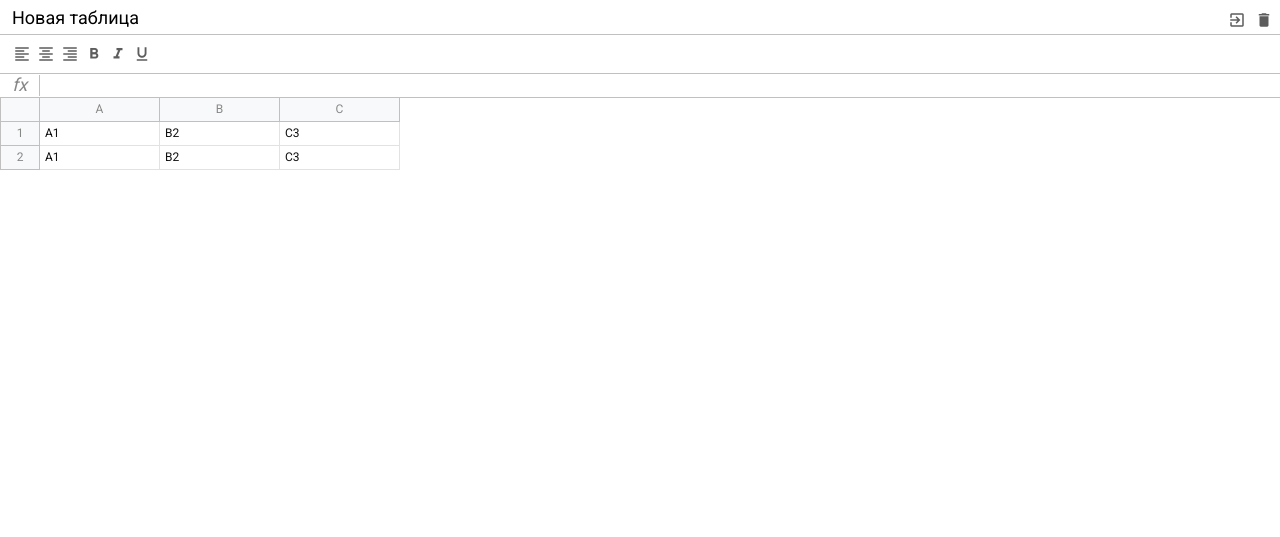
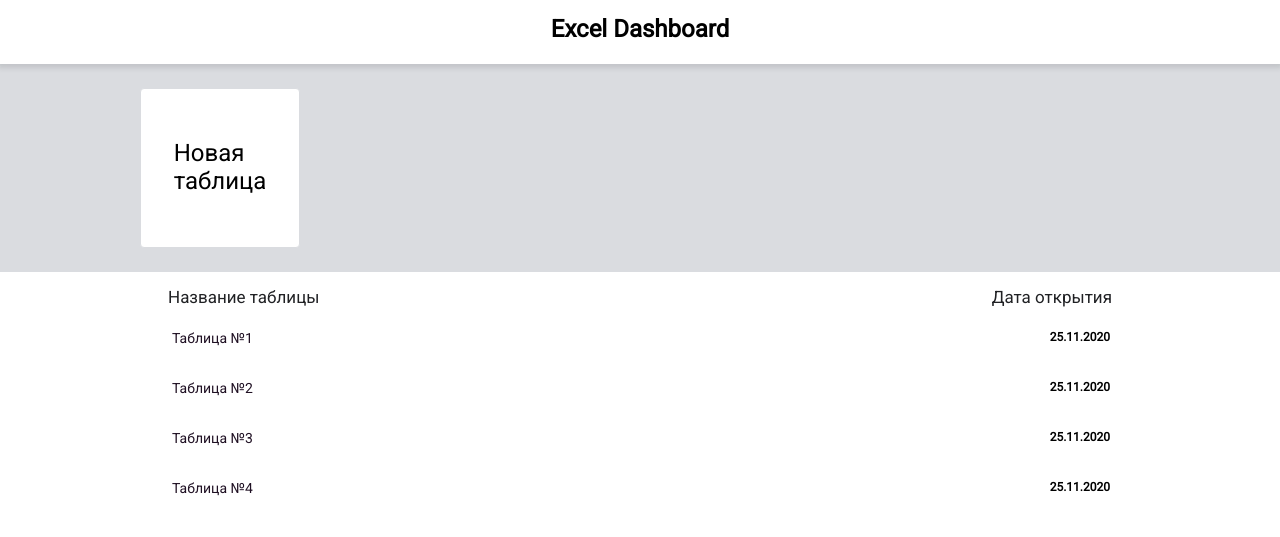
Before and after one commit to nepridumalnik/excel-js, a website built with webpack: page src/index.html in a window 1280 px wide. Built offline with nearby package versions, Linux system fonts and the light colour scheme.

Commit message:
Добавлена вторая страница сайта (список файлов)

```diff
--- a/src/index.html
+++ b/src/index.html
@@ -12,72 +12,43 @@
   </head>
   <body>
     <div id="app" class="container">
-      <div class="excel">
-        <div class="excel__header">
-          <input type="text" class="input" value="Новая таблица" />
-          <div>
-            <div class="button">
-              <i class="material-icons">exit_to_app</i>
-            </div>
-            <div class="button">
-              <i class="material-icons">delete</i>
-            </div>
+      <div class="db">
+        <div class="db__header">
+          <h1>Excel Dashboard</h1>
+        </div>
+
+        <div class="db__new">
+          <div class="db__view">
+            <a href="#" class="db__create">
+              Новая <br />
+              таблица</a
+            >
           </div>
         </div>
 
-        <div class="excel__toolbar">
-          <div class="button">
-            <i class="material-icons">format_align_left</i>
+        <div class="db__table db__view">
+          <div class="db__list-header">
+            <span>Название таблицы</span>
+            <span>Дата открытия</span>
           </div>
-          <div class="button">
-            <i class="material-icons">format_align_center</i>
-          </div>
-          <div class="button">
-            <i class="material-icons">format_align_right</i>
-          </div>
-          <div class="button">
-            <i class="material-icons">format_bold</i>
-          </div>
-          <div class="button">
-            <i class="material-icons">format_italic</i>
-          </div>
-          <div class="button">
-            <i class="material-icons">format_underlined</i>
-          </div>
-        </div>
-
-        <div class="excel__formula">
-          <div class="info">fx</div>
-          <div class="input" contenteditable spellcheck="false"></div>
-        </div>
-
-        <div class="excel__table">
-          <div class="row">
-            <div class="row-info"></div>
-            <div class="row-data">
-              <div class="column">A</div>
-              <div class="column">B</div>
-              <div class="column">C</div>
-            </div>
-          </div>
-          <div class="row">
-            <div class="row-info">1</div>
-              <div class="row-data">
-                <div class="cell" contenteditable="true">A1</div>
-                <div class="cell" contenteditable="true">B2</div>
-                <div class="cell" contenteditable="true">C3</div>
-              </div>
-            </div>
-            <div class="row">
-              <div class="row-info">2</div>
-                <div class="row-data">
-                  <div class="cell" contenteditable="true">A1</div>
-                  <div class="cell" contenteditable="true">B2</div>
-                  <div class="cell" contenteditable="true">C3</div>
-                </div>
-              </div>
-            </div>
-          </div>
+          <ul class="db__list">
+            <li class="db__record">
+              <a href="#">Таблица №1</a>
+              <strong>25.11.2020</strong>
+            </li>
+            <li class="db__record">
+              <a href="#">Таблица №2</a>
+              <strong>25.11.2020</strong>
+            </li>
+            <li class="db__record">
+              <a href="#">Таблица №3</a>
+              <strong>25.11.2020</strong>
+            </li>
+            <li class="db__record">
+              <a href="#">Таблица №4</a>
+              <strong>25.11.2020</strong>
+            </li>
+          </ul>
         </div>
       </div>
     </div>
--- a/src/scss/_mixins.scss
+++ b/src/scss/_mixins.scss
@@ -20,3 +20,9 @@
     cursor: pointer;
   }
 }
+
+@mixin clear-list() {
+  list-style: none;
+  padding: 0;
+  margin: 0;
+}
--- a/src/scss/_variables.scss
+++ b/src/scss/_variables.scss
@@ -5,3 +5,4 @@ $formula-height: 24px;
 $info-cell-width: 40px;
 $row-height: 24px;
 $cell-width: 120px;
+$dashboard-header-height: 64px;
--- /dev/null
+++ b/src/scss/dashboard.scss
@@ -0,0 +1,90 @@
+@import 'variables';
+@import 'mixins';
+
+.db {
+  &__header {
+    position: fixed;
+    left: 0;
+    right: 0;
+    top: 0;
+    height: $dashboard-header-height;
+    display: flex;
+    align-content: center;
+    justify-content: center;
+    background: #fff;
+    box-shadow: 0 2px 5px 2px rgba($color: rgb(60, 64, 67), $alpha: 0.15);
+    z-index: 1000;
+  }
+
+  &__new {
+    margin-top: $dashboard-header-height;
+    padding: 1.5rem;
+    background: #dadce0;
+  }
+
+  &__create {
+    width: 160px;
+    height: 160px;
+    background: #fff;
+    border-radius: 4px;
+    border: 1px solid #dadce0;
+    display: flex;
+    justify-content: center;
+    align-items: center;
+    font-size: 1.5rem;
+    text-decoration: none;
+    color: #000;
+
+    &:hover {
+      cursor: pointer;
+      color: green;
+      border-color: green;
+    }
+  }
+
+  &__view {
+    max-width: 1000px;
+    margin: 0 auto;
+  }
+
+  &__table {
+    padding: 1rem;
+  }
+
+  &__list-header {
+    display: flex;
+    justify-content: space-between;
+    color: #202124;
+    font-weight: 500;
+    font-size: 17px;
+    margin-bottom: 10px;
+    padding: 0 12px;
+  }
+
+  &__list {
+    @include clear-list();
+  }
+
+  &__record {
+    display: flex;
+    justify-content: space-between;
+    align-items: center;
+    padding: 12px 14px 12px 16px;
+    margin-bottom: 10px;
+
+    &:hover {
+      background: #e6f4ea;
+      border-radius: 25px;
+    }
+    a {
+      text-decoration: none;
+      cursor: pointer;
+      color: #201124;
+      font-size: 14px;
+
+      &:hover {
+        text-decoration: underline;
+      }
+    }
+  }
+}
--- a/src/scss/index.scss
+++ b/src/scss/index.scss
@@ -5,6 +5,7 @@
 @import 'toolbar.scss';
 @import 'formula.scss';
 @import 'table.scss';
+@import 'dashboard.scss';
 
 * {
   margin: 0;
```
Also changed, not shown: src/assets/excel.html (added, +85 -0 lines).
